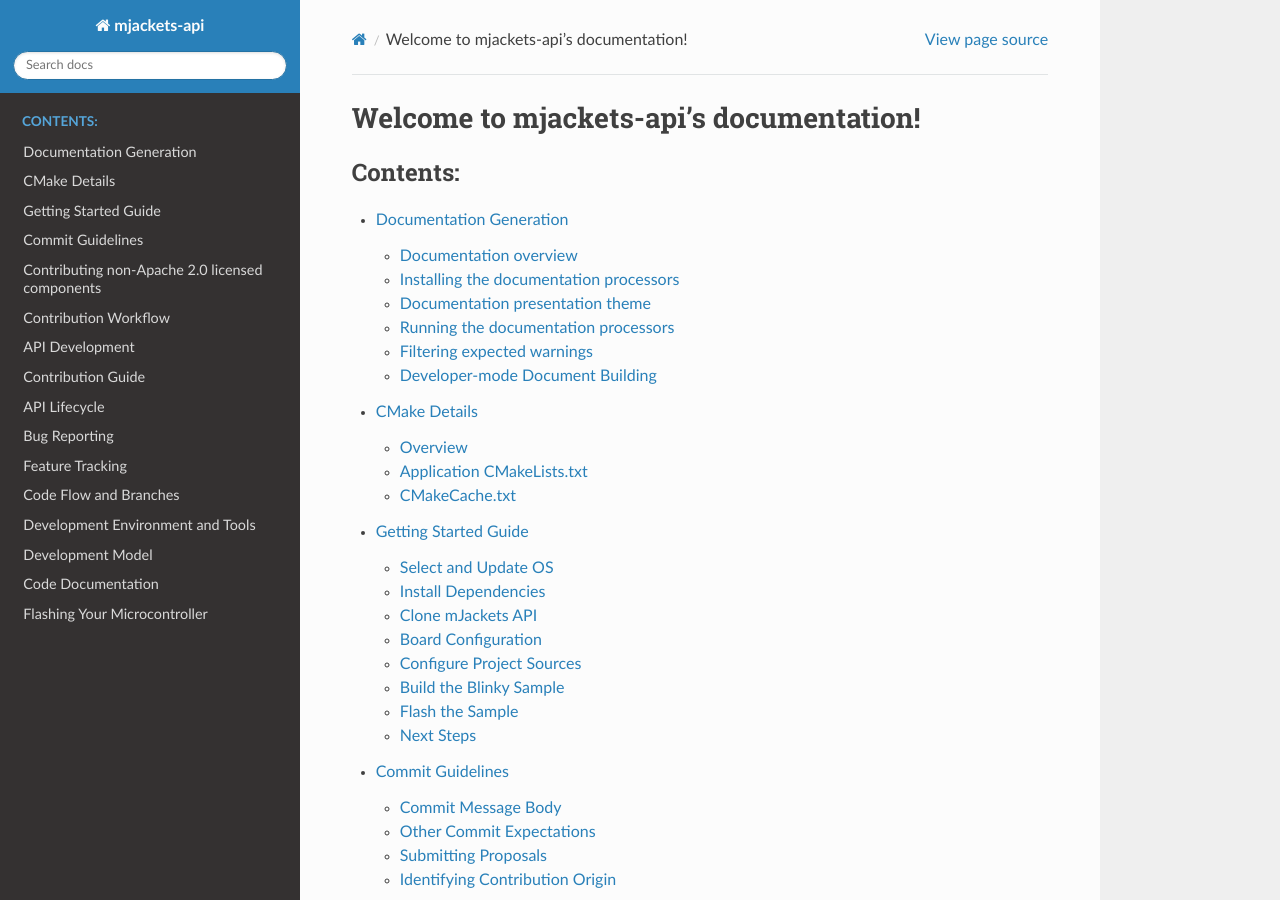
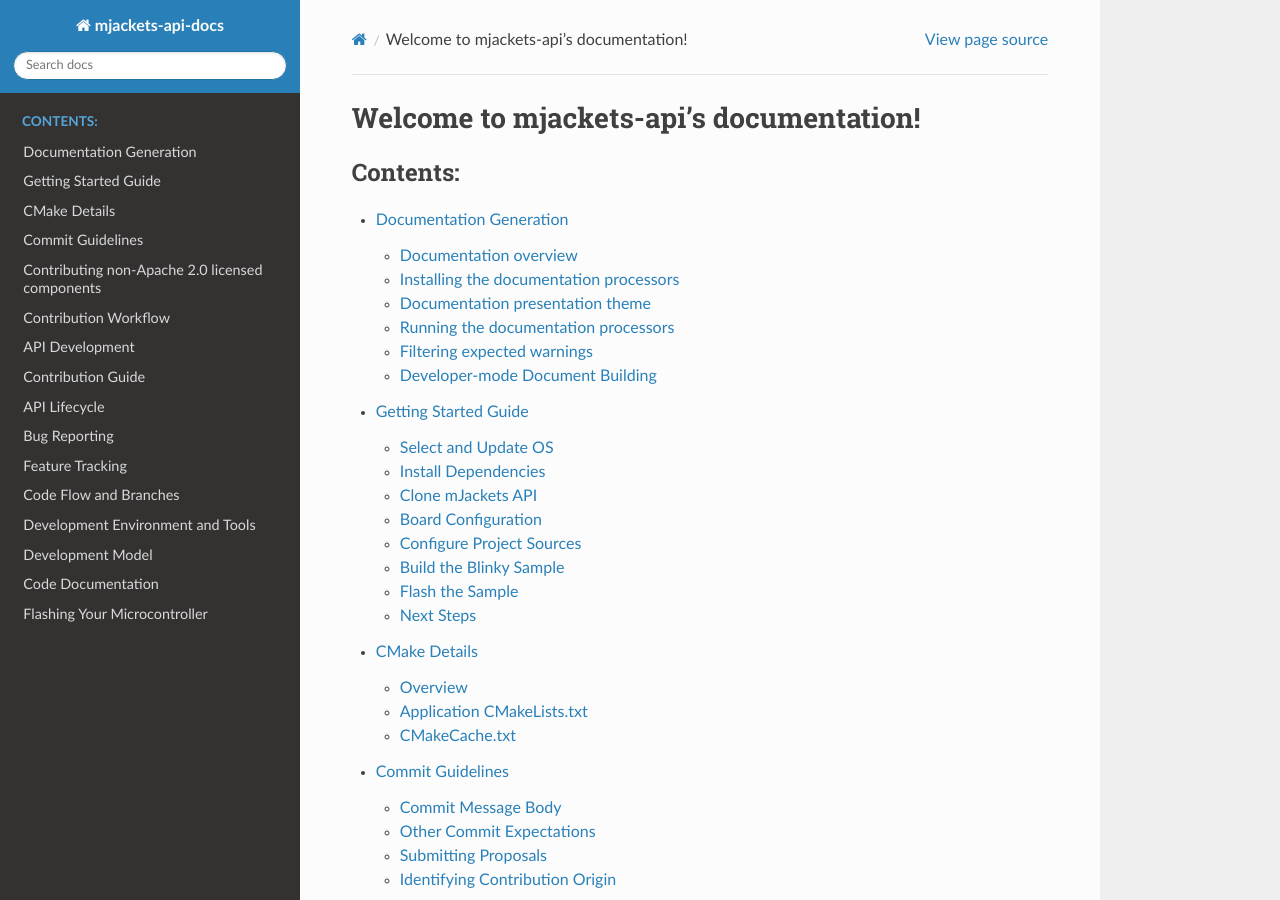
Before and after one commit to RoboJackets/mjackets-api, a Sphinx documentation site: the page built from docs/index.rst, in a window 1280 px wide and 900 px high. Built offline with Sphinx 7.4.7 and the Read the Docs theme 2.0.0, drawn with Linux system fonts in a browser that asks for light colours; pages that are not in the unit, such as notebooks, are missing from menus.

Commit message:
finally got breathe and cmake working

```diff
--- a/docs/conf.py
+++ b/docs/conf.py
@@ -19,7 +19,7 @@
 
 # -- Project information -----------------------------------------------------
 
-project = 'mjackets-api'
+project = 'mjackets-api-docs'
 copyright = '2020, Austin Keener, Collin Avidano'
 author = 'Austin Keener, Collin Avidano'
 
@@ -52,7 +52,7 @@
 ]
 
 # Breathe Configuration
-breathe_default_project = "mjackets-api"
+breathe_default_project = "mjackets-api-docs"
 
 # Add any paths that contain templates here, relative to this directory.
 templates_path = ['sphinx_templates']
@@ -114,7 +114,7 @@
 # -- Options for HTMLHelp output ---------------------------------------------
 
 # Output file base name for HTML help builder.
-htmlhelp_basename = 'mjackets-apidoc'
+htmlhelp_basename = 'mjackets-api-docs'
 
 
 # -- Options for LaTeX output ------------------------------------------------
@@ -141,7 +141,7 @@
 # (source start file, target name, title,
 #  author, documentclass [howto, manual, or own class]).
 latex_documents = [
-    (master_doc, 'mjackets-api.tex', 'mjackets-api Documentation',
+    (master_doc, 'mjackets-api-docs.tex', 'mjackets-api-docs Documentation',
      'Austin Keener, Collin Avidano', 'manual'),
 ]
 
@@ -151,7 +151,7 @@
 # One entry per manual page. List of tuples
 # (source start file, name, description, authors, manual section).
 man_pages = [
-    (master_doc, 'mjackets-api', 'mjackets-api Documentation',
+    (master_doc, 'mjackets-api-docs', 'mjackets-api Documentation',
      [author], 1)
 ]
 
@@ -162,8 +162,8 @@
 # (source start file, target name, title, author,
 #  dir menu entry, description, category)
 texinfo_documents = [
-    (master_doc, 'mjackets-api', 'mjackets-api Documentation',
-     author, 'mjackets-api', 'One line description of project.',
+    (master_doc, 'mjackets-api-docs', 'mjackets-api Documentation',
+     author, 'mjackets-api-docs', 'One line description of project.',
      'Miscellaneous'),
 ]
 
@@ -171,7 +171,7 @@
 # -- Options for Epub output -------------------------------------------------
 
 # Bibliographic Dublin Core info.
-epub_title = mjackets-api
+epub_title = ''
 
 # The unique identifier of the text. This can be a ISBN number
 # or the project homepage.
--- a/docs/index.rst
+++ b/docs/index.rst
@@ -11,8 +11,8 @@
     :caption: Contents:
 
     README
+    getting_started/index
     build_system/CMakeDetails
-    getting_started/index
     contributing/commit_guidelines
     contributing/workflow
     contributing/api_development
@@ -37,7 +37,7 @@
 
 Docs
 ====
-.. autodoxygenindex::
-   :project: mjackets-api
+.. doxygenindex::
+   :project: mjackets-api-docs
    :outline:
    :no-link:
```
Also changed, not shown: docs/CMakeLists.txt (+10 -8 lines), 4 other files.
